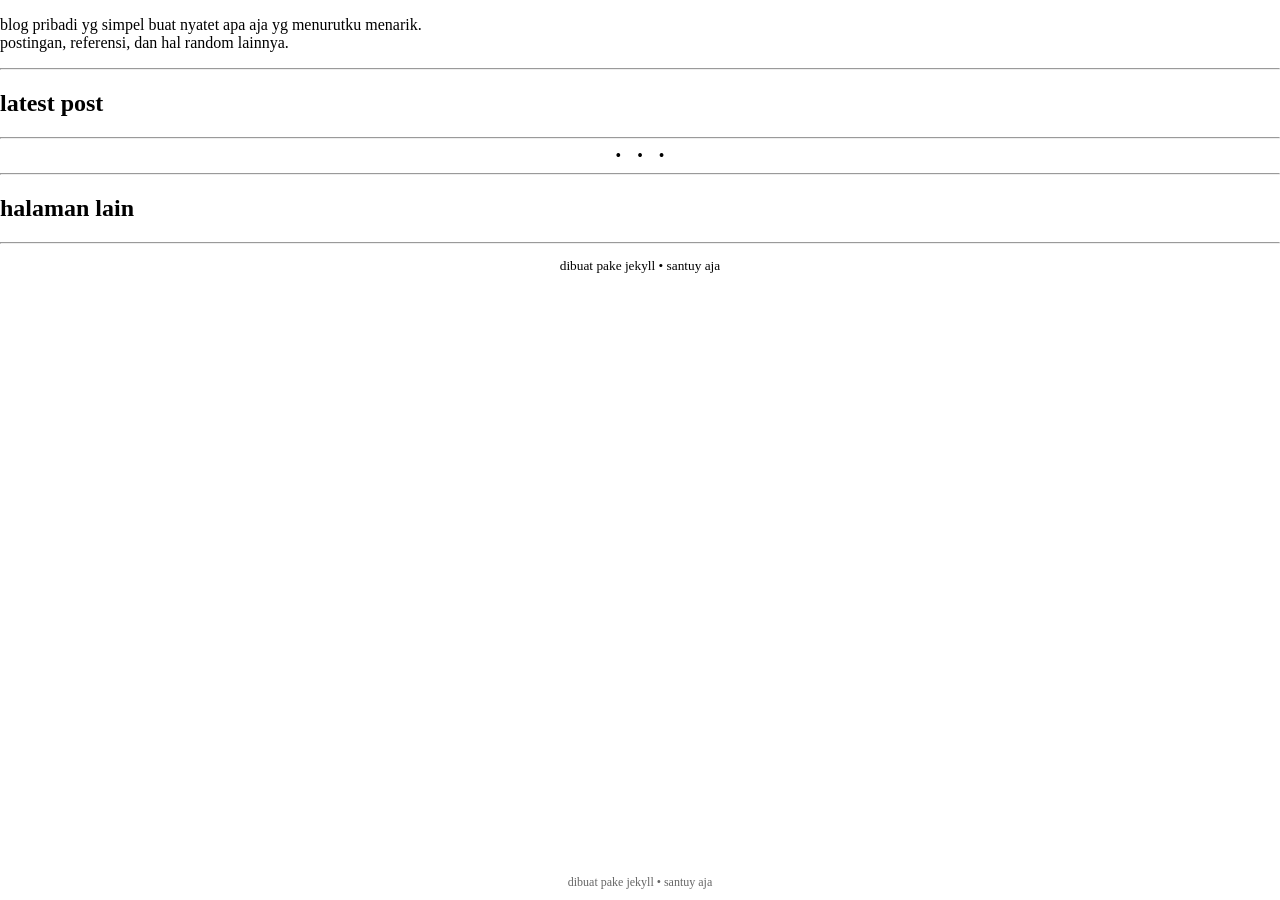
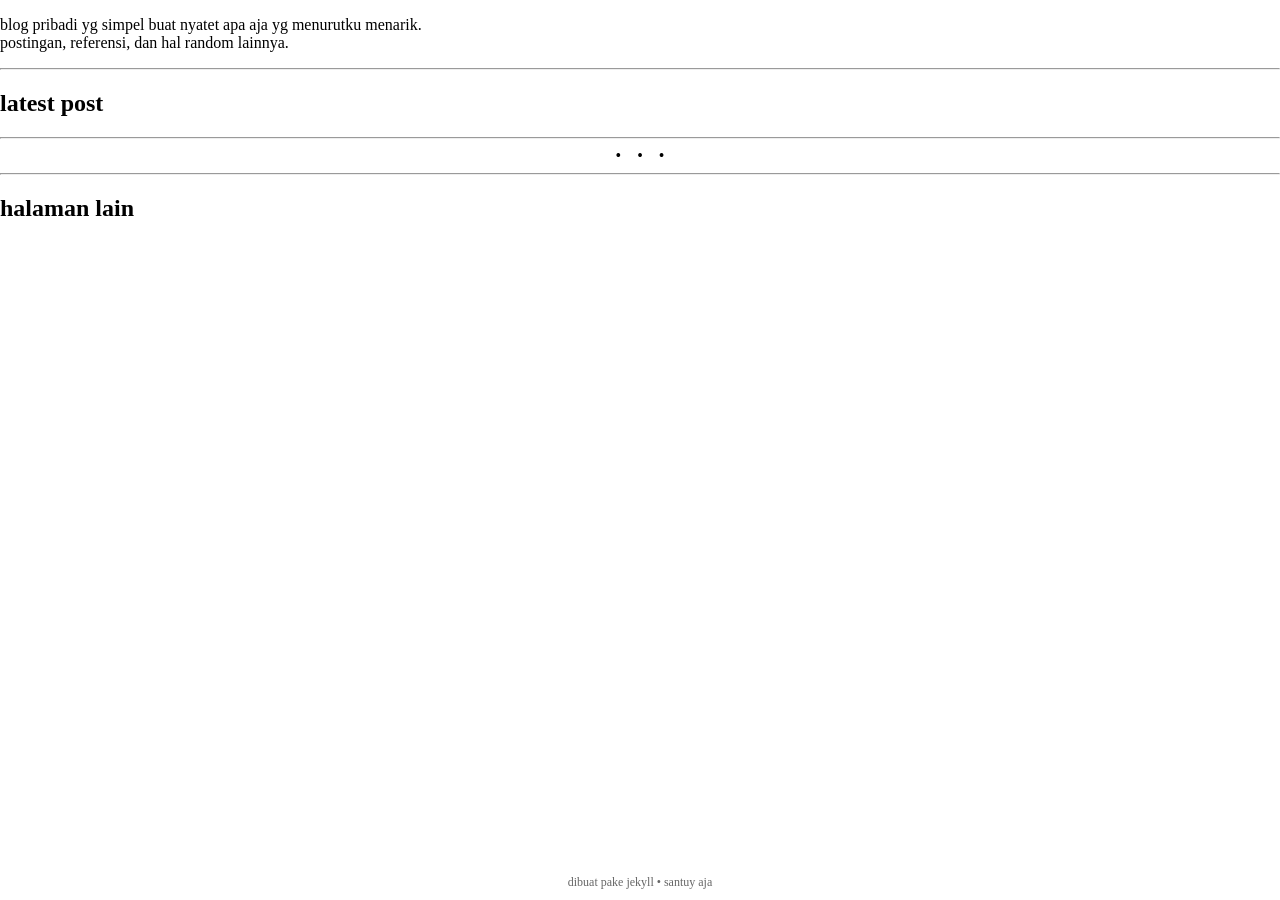
Before and after one commit to gilangf3000/gilangf3000.github.io, a Jekyll site: the page built from index.md, in a window 1280 px wide. Built offline with Jekyll 4.4.1, drawn with Linux system fonts in a browser that asks for light colours.

Commit message:
Update index.md

```diff
--- a/index.md
+++ b/index.md
@@ -27,9 +27,3 @@ postingan, referensi, dan hal random lainnya.
 {% for page in site.misc %}
 - [{{ page.title }}]({{ page.url }})
 {% endfor %}
-
----
-
-<div align="center">
-  <sub>dibuat pake jekyll • santuy aja</sub>
-</div>
```
